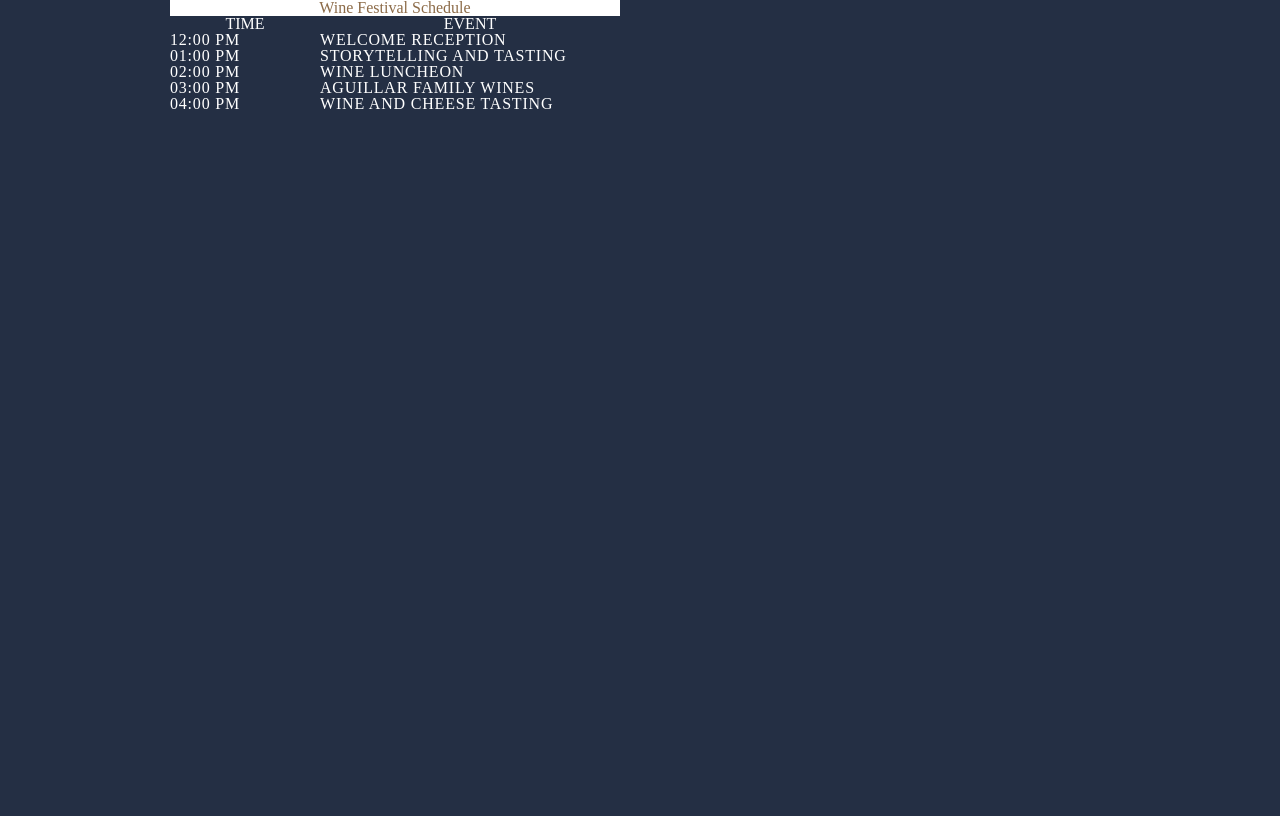
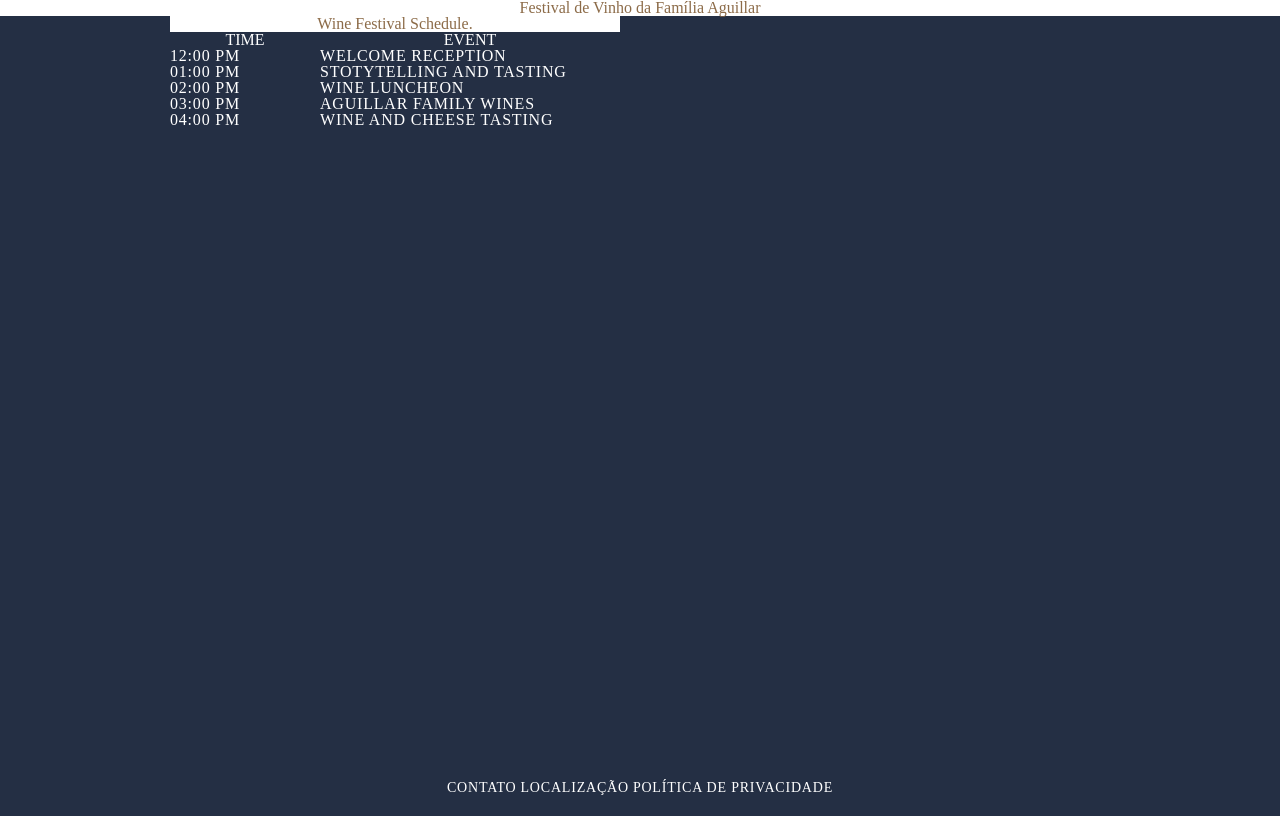
Before and after one commit to LazaroJoseph/aweb, a plain HTML site: page bimestre1/festivalDeVinho/index.html in a window 1280 px wide. Drawn offline with Linux system fonts and the light colour scheme.

Commit message:
Update index.html

```diff
--- a/bimestre1/festivalDeVinho/index.html
+++ b/bimestre1/festivalDeVinho/index.html
@@ -1,73 +1,57 @@
 <!DOCTYPE html>
 <html>
 <head>
-    <meta charset="UTF-8">
-    <title>Wine Festival Schedule</title>
-    <link rel="stylesheet" href="style.css">
+  <meta charset="utf-8">
+  <title>Festival de Vinho da Família Aguillar</title>
+  <link rel="stylesheet" type="text/css" href="style.css" />
   <link rel="stylesheet" type="text/css" href="reset.css" />
   <link href="https://fonts.googleapis.com/css?family=Oswald" rel="stylesheet">
 </head>
 <body>
+  <header>
+    <h1>Festival de Vinho da Família Aguillar</h1>
+  </header>
+
   <div class="container">
     <table>
       <thead>
         <tr>
-                    <th colspan="2">
-                        <h1>Wine Festival Schedule</h1>
-                    </th>
+          <th colspan="2"><h1>Wine Festival Schedule.</h1></th>
         </tr>
+
         <tr>
-                    <th>
-                        <h2>Time</h2>
-                    </th>
-                    <th>
-                        <h2>Event</h2>
-                    </th>
+          <th><h2>Time</h2></th>
+          <th><h2>Event</h2></th>
         </tr>
       </thead>
       <tbody>
         <tr>
-                    <td class="left">
-                        <h3>12:00 PM</h3>
-                    </td>
-                    <td>
-                        <h3>Welcome Reception</h3>
-                    </td>
+          <td class="left"><h3>12:00 PM</h3></td>
+          <td><h3>Welcome Reception</h3></td>
         </tr>
         <tr>
-                    <td class="left">
-                        <h3>01:00 PM</h3>
-                    </td>
-                    <td>
-                        <h3>Storytelling and Tasting</h3>
-                    </td>
+          <td class="left"><h3>01:00 PM</h3></td>
+          <td><h3>Stotytelling and Tasting</h3></td>
         </tr>
         <tr>
-                    <td class="left">
-                        <h3>02:00 PM</h3>
-                    </td>
-                    <td>
-                        <h3>Wine Luncheon</h3>
-                    </td>
+          <td class="left"><h3>02:00 PM</h3></td>
+          <td><h3>Wine Luncheon</h3></td>
         </tr>
         <tr>
-                    <td class="left">
-                        <h3>03:00 PM</h3>
-                    </td>
-                    <td>
-                        <h3>Aguillar Family Wines</h3>
-                    </td>
+          <td class="left"><h3>03:00 PM</h3></td>
+          <td><h3>Aguillar Family Wines</h3></td>
         </tr>
         <tr>
-                    <td class="left">
-                        <h3>04:00 PM</h3>
-                    </td>
-                    <td>
-                        <h3>Wine and Cheese Tasting</h3>
-                    </td>
+          <td class="left"><h3>04:00 PM</h3></td>
+          <td><h3>Wine and Cheese Tasting</h3></td>
         </tr>
       </tbody>
     </table>
   </div>
+  <footer>
+    <h3>Contato</h3>
+    <h3>Localização</h3>
+    <h3>Política de Privacidade</h3>
+  </footer>
 </body>
 </html>
```
Lines whose indentation alone changed are shown as unchanged.
